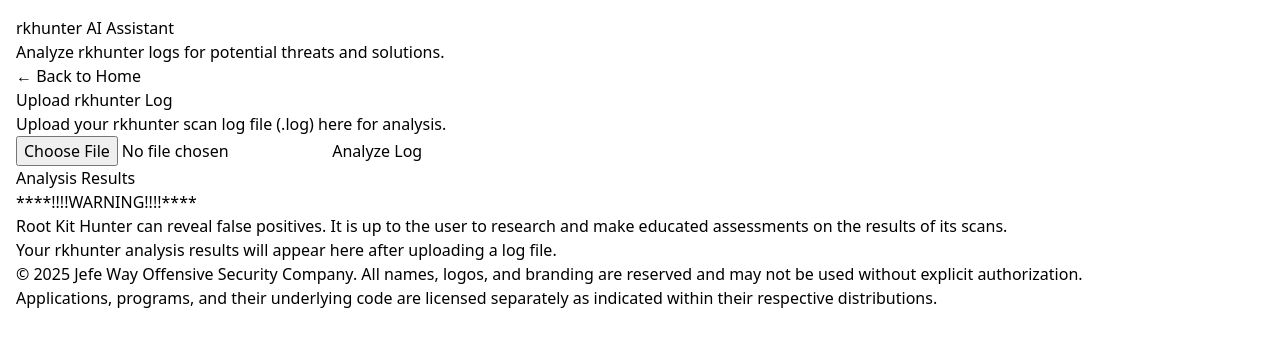
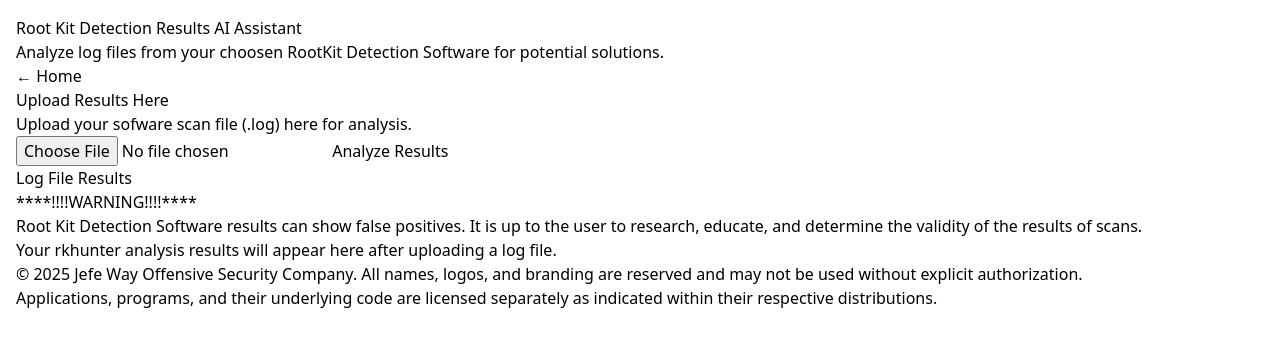
Before and after one commit to JefeWayOffSecSolutions/JefeWayOffSecSolutions.github.io, a plain HTML site: page HTMLCode/AIAssistantPage/ai-assistant.html in a window 1280 px wide. Drawn offline with nearby package versions, Linux system fonts and the light colour scheme; files that its build step writes are made by us from their sources.

Commit message:
Update ai-assistant.html
Simple edits to:
     Style Sheet Reference link location
     Contextual changes

```diff
--- a/HTMLCode/AIAssistantPage/ai-assistant.html
+++ b/HTMLCode/AIAssistantPage/ai-assistant.html
@@ -3,53 +3,53 @@
 <head>
     <meta charset="UTF-8">
     <meta name="viewport" content="width=device-width, initial-scale=1.0">
-    <title>JefeWayCEO - rkhunter AI Assistant</title>
+    <title>Root Kit Scan Results AI Assistant</title>
     <!-- Load Tailwind CSS for utility classes -->
     <script src="https://cdn.tailwindcss.com"></script>
     <!-- Load Inter font from Google Fonts -->
     <link href="https://fonts.googleapis.com/css2?family=Inter:wght@400;600;700;800&display=swap" rel="stylesheet">
     <!-- General site-wide styling -->
-    <link rel="stylesheet" href="../../Styles/shared/site-wide.css">
+    <link rel="stylesheet" href="../Styles/shared/site-wide.css">
     <!-- 3D text effect styling -->
-    <link rel="stylesheet" href="../../Styles/shared/3d-text.css">
+    <link rel="stylesheet" href="../Styles/shared/3d-text.css">
     <!-- Page-specific styling for the AI Assistant page -->
-    <link rel="stylesheet" href="../../Styles/AIAssistantPage/ai-assistant-page.css">
+    <link rel="stylesheet" href="../Styles/AIAssistantPage/ai-assistant-page.css">
 </head>
 <body class="font-inter antialiased min-h-screen flex flex-col p-4">
     <header class="site-header-ai">
         <h1 class="page-title-ai">
-            rkhunter AI Assistant
+            Root Kit Detection Results AI Assistant
         </h1>
         <p class="page-subtitle-ai">
-            Analyze rkhunter logs for potential threats and solutions.
+            Analyze log files from your choosen RootKit Detection Software for potential solutions.
         </p>
         <!-- Corrected link to point to index.html in the root directory -->
         <a href="../../index.html" class="back-button-ai">
-            &larr; Back to Home
+            &larr; Home
         </a>
     </header>
 
     <main class="main-content-wrapper-ai">
         <section class="ai-section">
-            <h2 class="section-title-ai">Upload rkhunter Log</h2>
+            <h2 class="section-title-ai">Upload Results Here</h2>
             <p class="section-description-ai">
-                Upload your rkhunter scan log file (.log) here for analysis.
+                Upload your sofware scan file (.log) here for analysis.
             </p>
-            <input type="file" id="rkhunterLogFileInput" accept=".log" class="rkhunter-file-input"/>
+            <input type="file" id="LogFileInput" accept=".log" class=".log-file-input"/>
             <button id="analyzeLogButton" class="analyze-button">
-                Analyze Log
+                Analyze Results
             </button>
         </section>
 
         <section class="ai-section">
-            <h2 class="section-title-ai">Analysis Results</h2>
+            <h2 class="section-title-ai">Log File Results</h2>
 
             <div id="warningMessage" class="warning-message">
                 <p class="warning-title">
                     <span class="warning-star">****</span><span class="warning-exclamation">!!!!</span><span class="warning-word">WARNING</span><span class="warning-exclamation">!!!!</span><span class="warning-star">****</span>
                 </p>
                 <p class="warning-detail-text">
-                    Root Kit Hunter can reveal false positives. It is up to the user to research and make educated assessments on the results of its scans.
+                    Root Kit Detection Software results can show false positives. It is up to the user to research, educate, and determine the validity of the results of scans.
                 </p>
             </div>
 
@@ -64,7 +64,7 @@
         </section>
     </main>
 
-    <script type="module" src="../../Scripts/AIAssistantPage/rkhunter-ai-assistant.js"></script>
+    <script type="module" src="../Scripts/AIAssistantPage/rkhunter-ai-assistant.js"></script>
 
     <footer class="site-footer-ai">
         <p>&copy; 2025 Jefe Way Offensive Security Company. All names, logos, and branding are reserved and may not be used without explicit authorization.</p>
```
